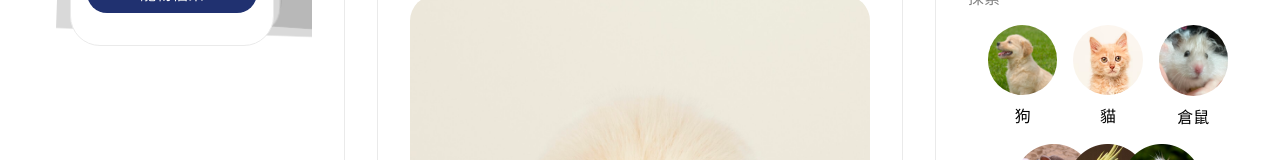
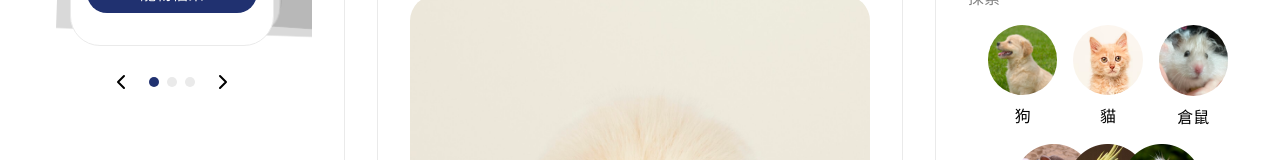
Before and after one commit to penspulse326/rocket_pawsmore, a Next.js app: page /test/social in a window 1280 px wide. Shown: the part 394-554 px from the top of the page. Built offline with nearby package versions, Linux system fonts and the light colour scheme.

Commit message:
feat: add pet card's swiper animation and pagination

```diff
--- a/src/components/social/PetCards.tsx
+++ b/src/components/social/PetCards.tsx
@@ -1,20 +1,28 @@
-import { Swiper, SwiperSlide } from "swiper/react";
+import { Swiper, SwiperClass, SwiperSlide } from "swiper/react";
 import "swiper/css";
 import { EffectCards } from "swiper/modules";
+import { IconChevronLeft, IconChevronRight } from "@tabler/icons-react";
 
 import Image from "next/image";
 import Link from "next/link";
+import { useRef, useState } from "react";
 
 export default function PetCards() {
+  const testArr = [1, 2, 3];
+  const swiperRef = useRef<SwiperClass>();
+  const [activeIndex, setActiveIndex] = useState(0);
+
+  console.log(activeIndex);
+
   return (
     <div className="flex-grow">
       <Swiper
         effect={"cards"}
         grabCursor={true}
         modules={[EffectCards]}
-        className="bg-transparent"
+        onTransitionEnd={(swiper) => setActiveIndex(swiper.activeIndex)}
       >
-        {[1, 2, 3].map(() => (
+        {testArr.map(() => (
           <SwiperSlide key={Math.random()}>
             <div className="flex flex-col gap-4 mx-auto p-4 max-w-[204px] border border-stroke rounded-[30px] bg-white">
               <Image
@@ -39,6 +47,26 @@ export default function PetCards() {
           </SwiperSlide>
         ))}
       </Swiper>
+      {testArr.length > 1 && (
+        <div className="flex justify-center gap-4 mt-6 mx-auto">
+          <button type="button" onClick={() => swiperRef.current?.slidePrev()}>
+            <IconChevronLeft />
+          </button>
+          <div className="flex items-center gap-2">
+            {testArr.map((item, index) => (
+              <span
+                key={index}
+                className={`${
+                  activeIndex === index ? "bg-primary" : "bg-stroke"
+                } inline-block w-[10px] h-[10px] rounded-full duration-100`}
+              ></span>
+            ))}
+          </div>
+          <button type="button" onClick={() => swiperRef.current?.slideNext()}>
+            <IconChevronRight />
+          </button>
+        </div>
+      )}
     </div>
   );
 }
```
